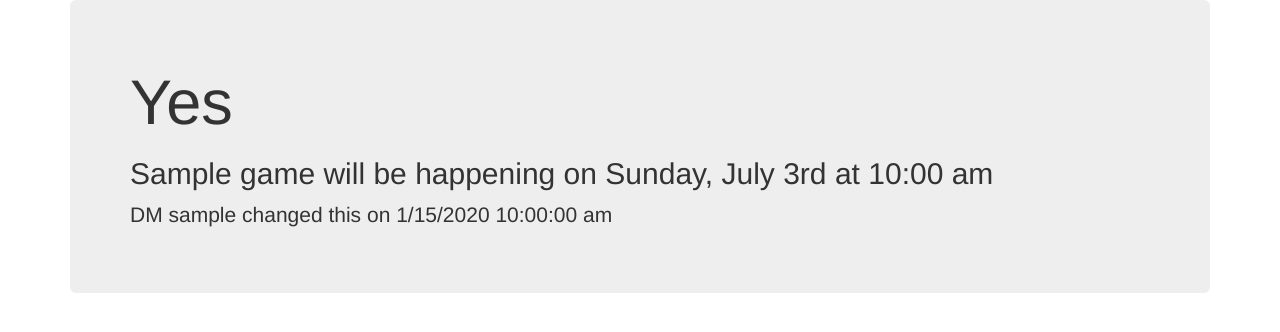
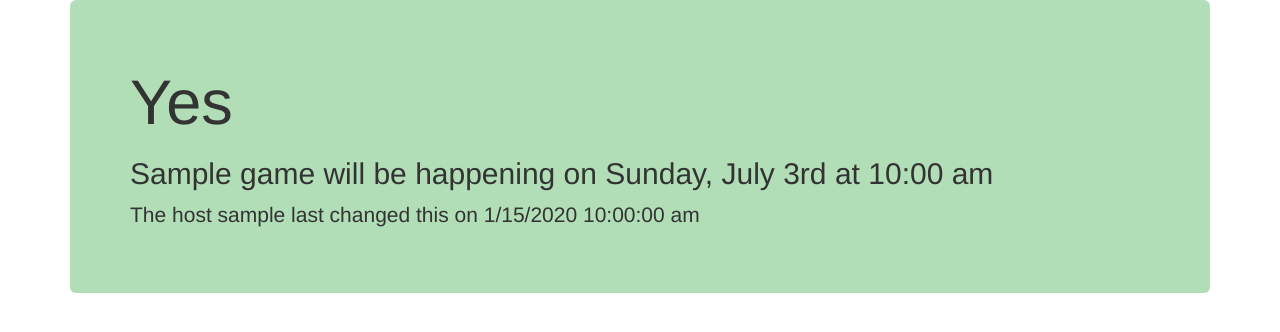
Before and after one commit to drewmcd621/dnd, a Django app: template happening/templates/main.html in a window 1280 px wide. Shown: the top 332 px of the page. Run offline with Django 3.2, Linux system fonts and the light colour scheme; the template is opened without the code that fills it: values that come from a table or form of the project are taken from there, others are empty; tables that the repository leaves empty hold one stand-in row (values such as "Sample post"); parts of the project's set-up code (start-up, migrations or seed data) failed here and were passed over; some libraries are stand-ins or nearby versions.

Commit message:
Update CSS

```diff
--- a/happening/templates/main.html
+++ b/happening/templates/main.html
@@ -1,11 +1,15 @@
 {% extends "master.html" %}
+
+{% block title %}
+  DND | {% if game.happening %}Yes{% else %}No{% endif %}
+{% endblock %}
 
 {% block body %}
   <div class="jumbotron {% if game.happening %}game-yes{% else %}game-no{% endif %}">
     <h1 class='game-status'>{% if game.happening %}Yes{% else %}No{% endif %}</h1>
     {% if game.happening %}
       <h2>{{game.name}} will be happening on <span class='date'></span> at <span class='time'></span></h2>
-      <p>DM {{game.host.username}} changed this on <span class='updated'></span></p>
+      <p>The host {{game.host.username}} last changed this on <span class='updated'></span></p>
 
     {% else %}
       <h2>{{game.name}} will not be happening this week</h2>
--- a/static/main.css
+++ b/static/main.css
@@ -0,0 +1,8 @@
+.game-yes
+{
+  background-color: #B1DEB7;
+}
+.game-no
+{
+  background-color: #DEB1B9;
+}
```
